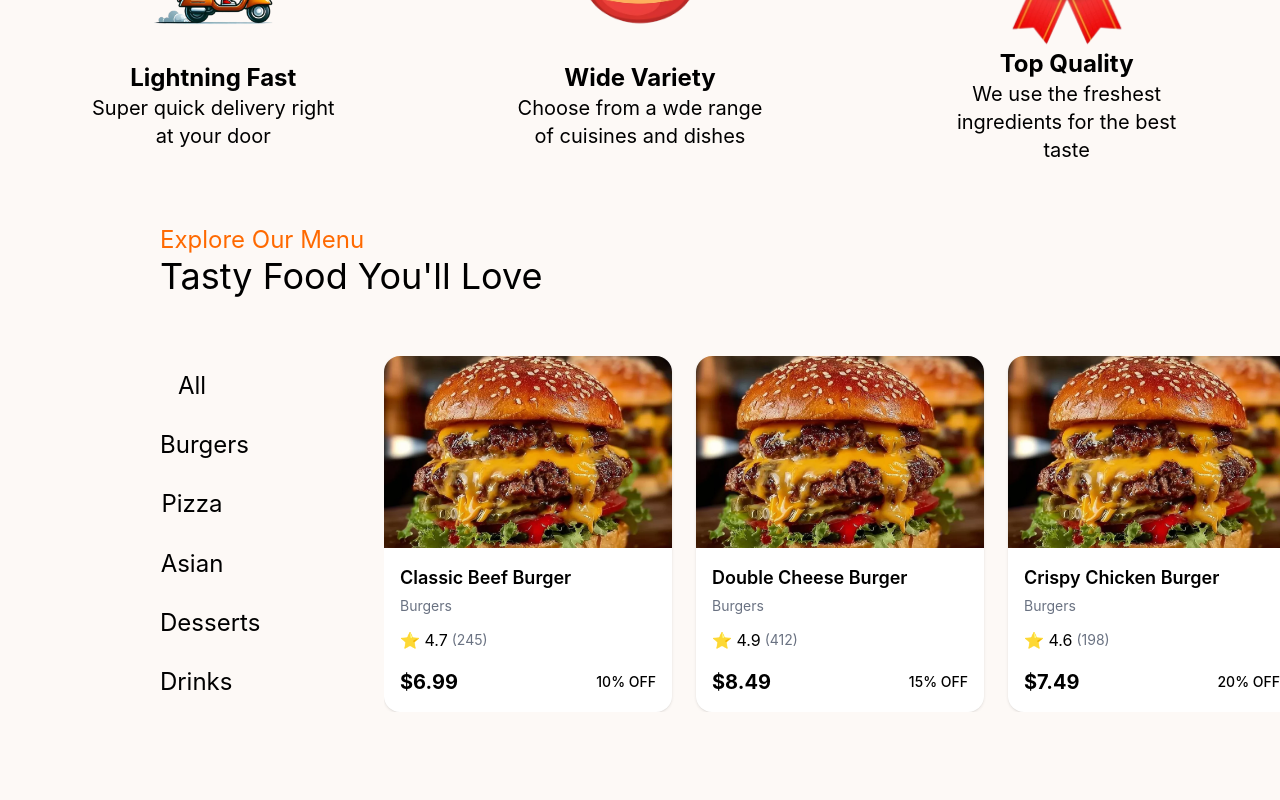
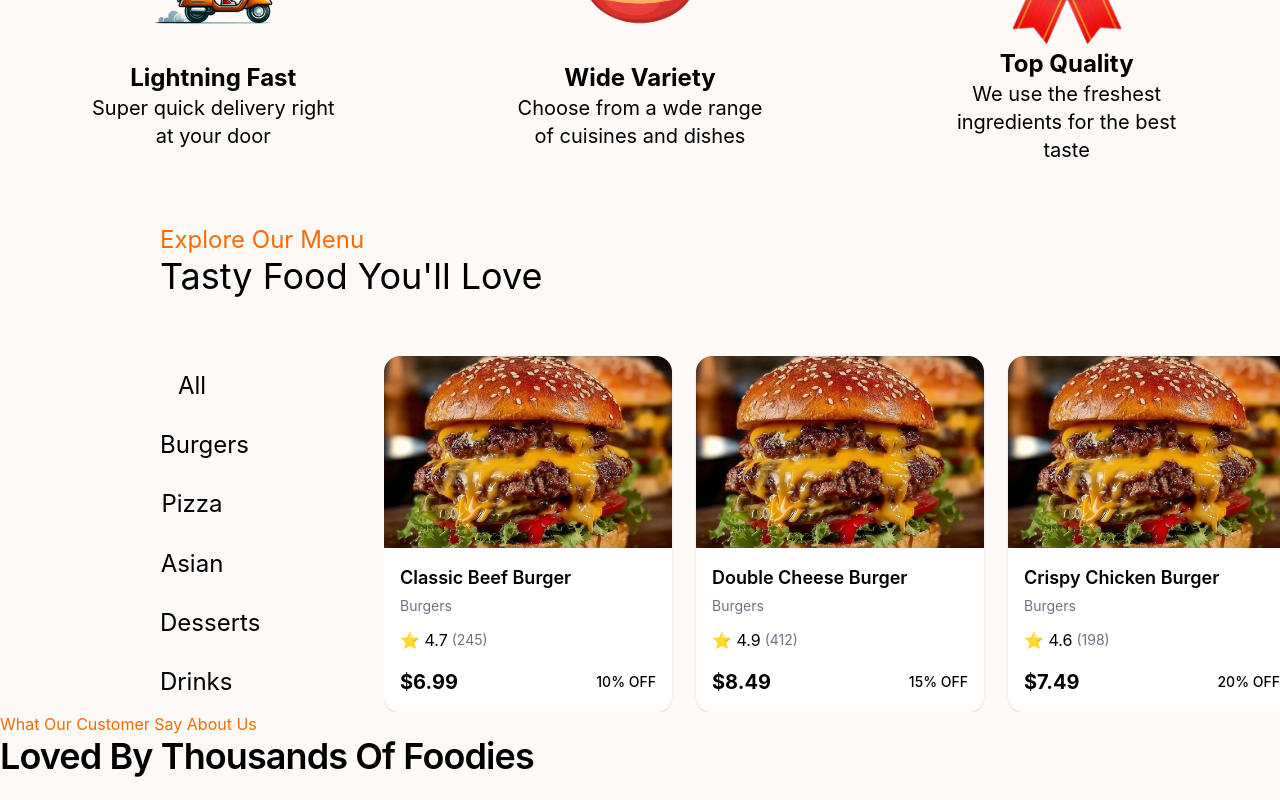
Before and after one commit to samzBuild/mintro, a React (Vite) app: page / in a window 1280 px wide. Shown: the part 1096-1896 px from the top of the page. Before the commit the page ends 1808 px from the top, so only its background shows below. Built offline with nearby package versions, Linux system fonts and the light colour scheme.

Commit message:
still working

```diff
--- a/src/App.jsx
+++ b/src/App.jsx
@@ -2,6 +2,7 @@ import ChoosUs from "./sections/ChoosUs"
 import Hero from "./sections/Hero"
 import Menu from "./sections/Menu"
 import Navbar from "./sections/Navbar"
+import Testimonials from "./sections/Testimonials"
 
 const App = () => {
   return (
@@ -10,6 +11,7 @@ const App = () => {
     <Hero/>
     <ChoosUs/>
     <Menu/>
+    <Testimonials/>
     </>
   )
 }
--- /dev/null
+++ b/src/sections/Testimonials.jsx
@@ -0,0 +1,25 @@
+import { useState } from "react";
+
+
+//const [reviews, setReviews] = useState()
+
+const Testimonials = () => {
+  return (
+    <section>
+      <div>
+        <img src="" alt="" />
+      </div>
+      <div>
+        <h3 className="capitalize text-orange-500">What our customer say about us</h3>
+        <h4 className="capitalize text-4xl font-semibold tracking-tight">Loved by thousands of foodies</h4>
+
+      </div>
+      <div>
+        <button> </button>
+        <button>  </button>
+      </div>
+    </section>
+  );
+};
+
+export default Testimonials;
```
Also changed, not shown: src/assets/images/girl-foodie.png (added).
